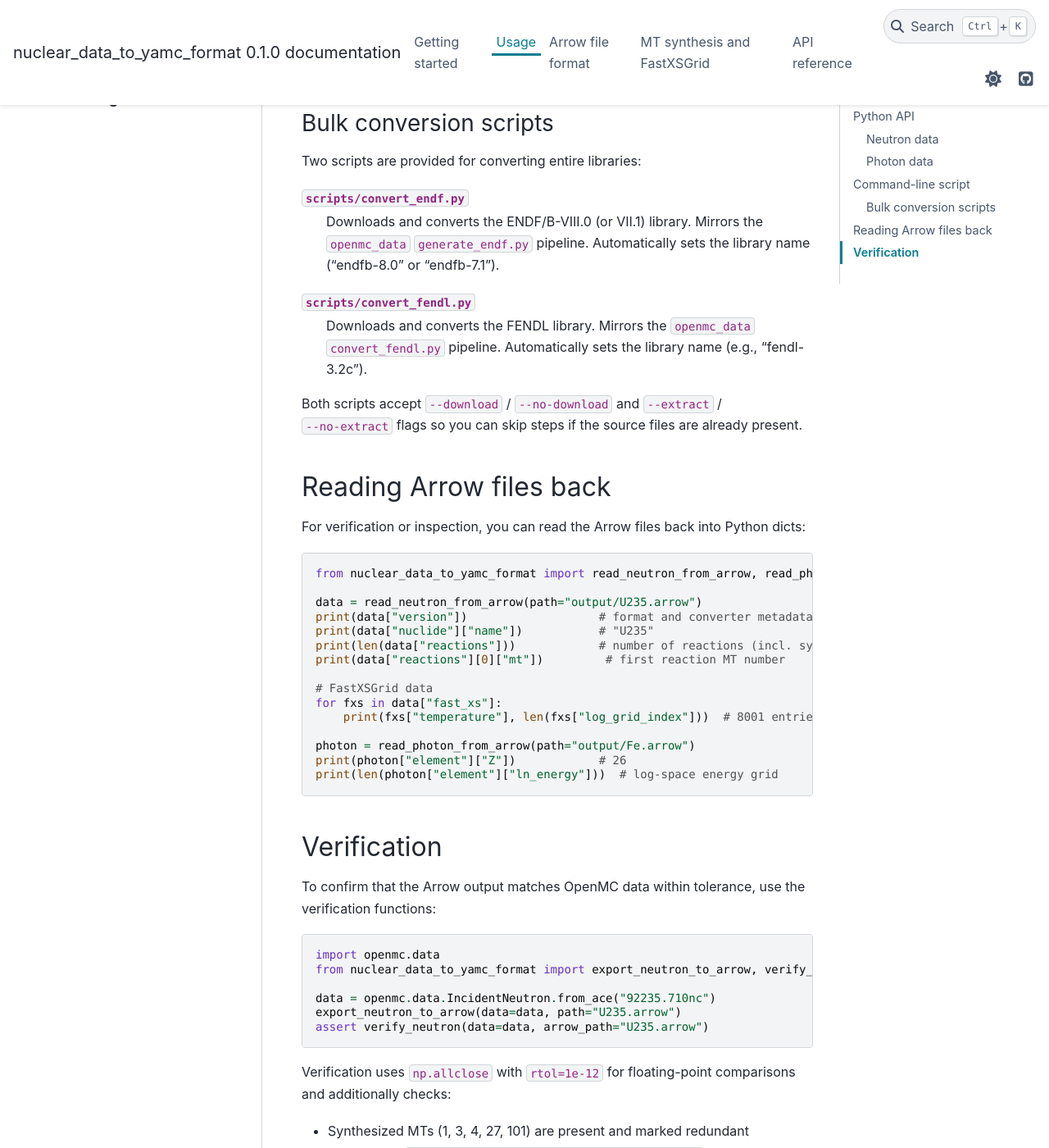
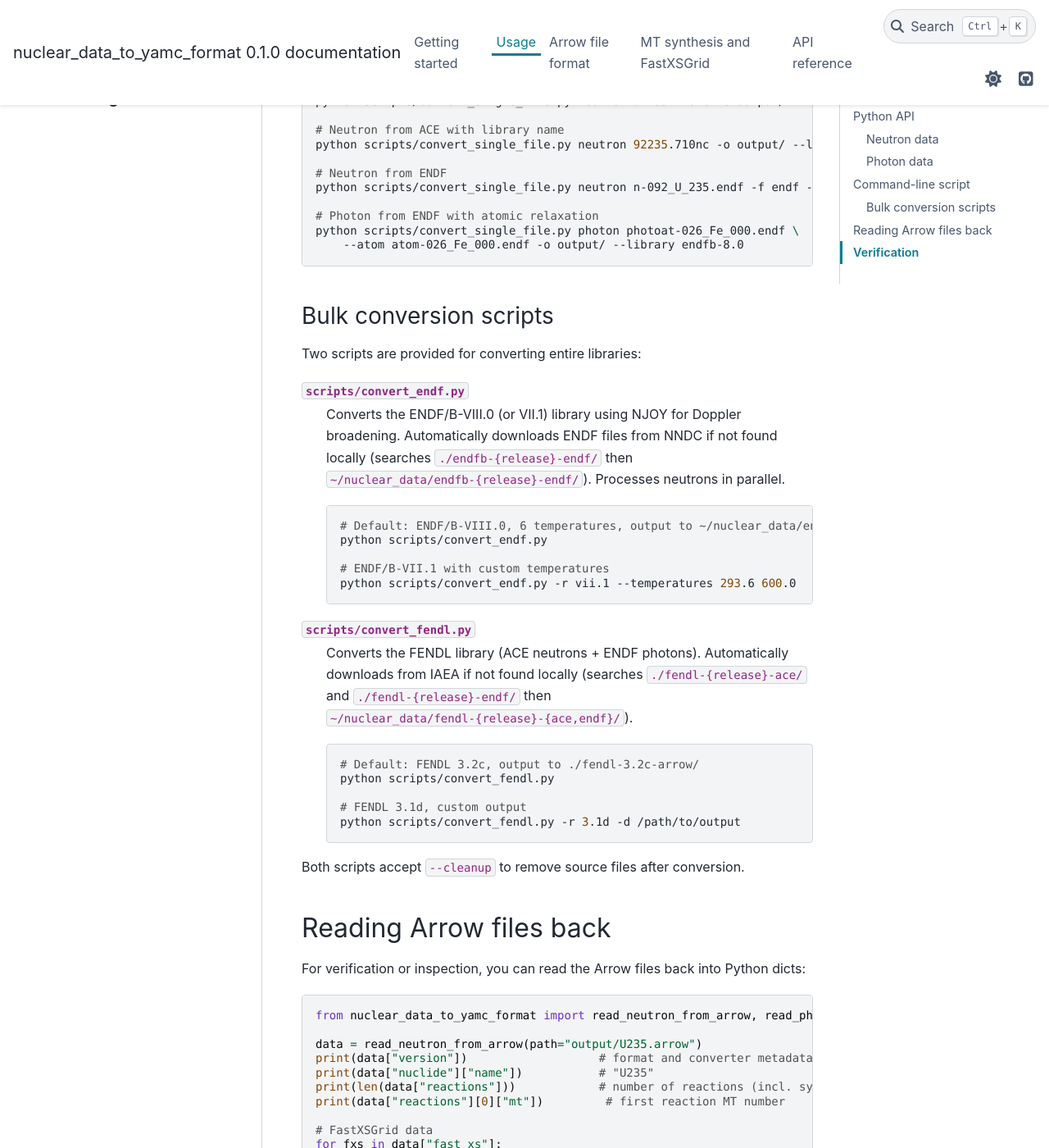
Before and after one commit to fusion-neutronics/nuclear_data_to_yamc_format, a Sphinx documentation site: the page built from docs/usage.md, in a window 1280 px wide and 1400 px high, scrolled down 1613 px. Shown: the whole window at 82% size. Built offline with Sphinx 7.4.7 and the PyData theme 0.15.4, drawn with Linux system fonts in a browser that asks for light colours; some of the changed text lies outside the part shown.

````diff
--- a/docs/usage.md
+++ b/docs/usage.md
@@ -50,6 +50,19 @@
 # creates output/Fe.arrow/
 ```
 
+For ENDF files containing multiple elements (e.g. FENDL bundles):
+
+```python
+from nuclear_data_to_yamc_format import convert_photon_endf
+
+convert_photon_endf(
+    input_path="fendl-photoat.endf",
+    output_dir="output/",
+    library="fendl-3.2c",
+)
+# creates output/H.arrow/, output/He.arrow/, ...
+```
+
 ## Command-line script
 
 A convenience script is included for single-file conversion:
@@ -74,18 +87,34 @@
 Two scripts are provided for converting entire libraries:
 
 `scripts/convert_endf.py`
-: Downloads and converts the ENDF/B-VIII.0 (or VII.1) library.  Mirrors
-  the `openmc_data` `generate_endf.py` pipeline.  Automatically sets
-  the library name ("endfb-8.0" or "endfb-7.1").
+: Converts the ENDF/B-VIII.0 (or VII.1) library using NJOY for Doppler
+  broadening.  Automatically downloads ENDF files from NNDC if not found
+  locally (searches `./endfb-{release}-endf/` then
+  `~/nuclear_data/endfb-{release}-endf/`).  Processes neutrons in parallel.
+
+  ```bash
+  # Default: ENDF/B-VIII.0, 6 temperatures, output to ~/nuclear_data/endf-b8.0-arrow/
+  python scripts/convert_endf.py
+
+  # ENDF/B-VII.1 with custom temperatures
+  python scripts/convert_endf.py -r vii.1 --temperatures 293.6 600.0
+  ```
 
 `scripts/convert_fendl.py`
-: Downloads and converts the FENDL library.  Mirrors the `openmc_data`
-  `convert_fendl.py` pipeline.  Automatically sets the library name
-  (e.g., "fendl-3.2c").
+: Converts the FENDL library (ACE neutrons + ENDF photons).
+  Automatically downloads from IAEA if not found locally (searches
+  `./fendl-{release}-ace/` and `./fendl-{release}-endf/` then
+  `~/nuclear_data/fendl-{release}-{ace,endf}/`).
 
-Both scripts accept `--download` / `--no-download` and `--extract` /
-`--no-extract` flags so you can skip steps if the source files are already
-present.
+  ```bash
+  # Default: FENDL 3.2c, output to ./fendl-3.2c-arrow/
+  python scripts/convert_fendl.py
+
+  # FENDL 3.1d, custom output
+  python scripts/convert_fendl.py -r 3.1d -d /path/to/output
+  ```
+
+Both scripts accept `--cleanup` to remove source files after conversion.
 
 ## Reading Arrow files back
 
````
Also changed, not shown: src/nuclear_data_to_yamc_format/__init__.py (+35 -0 lines), 2 other files.
